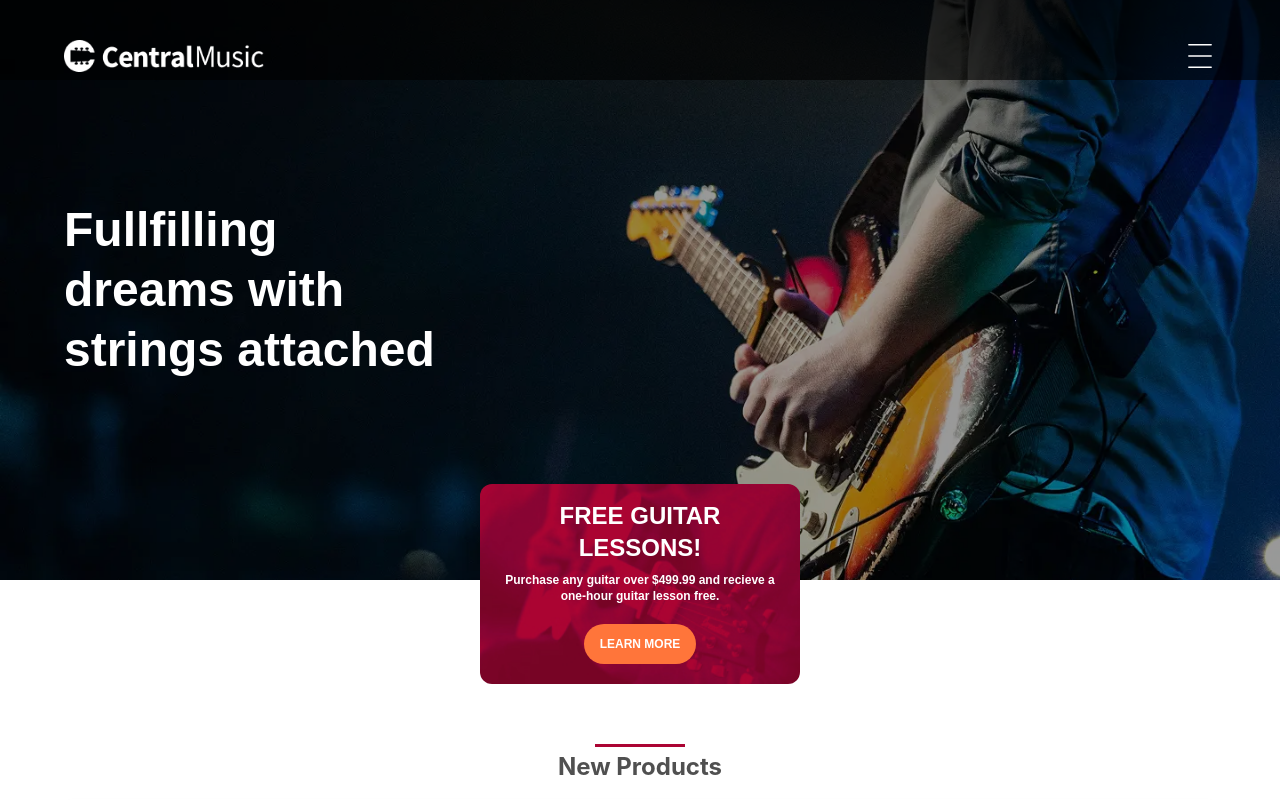
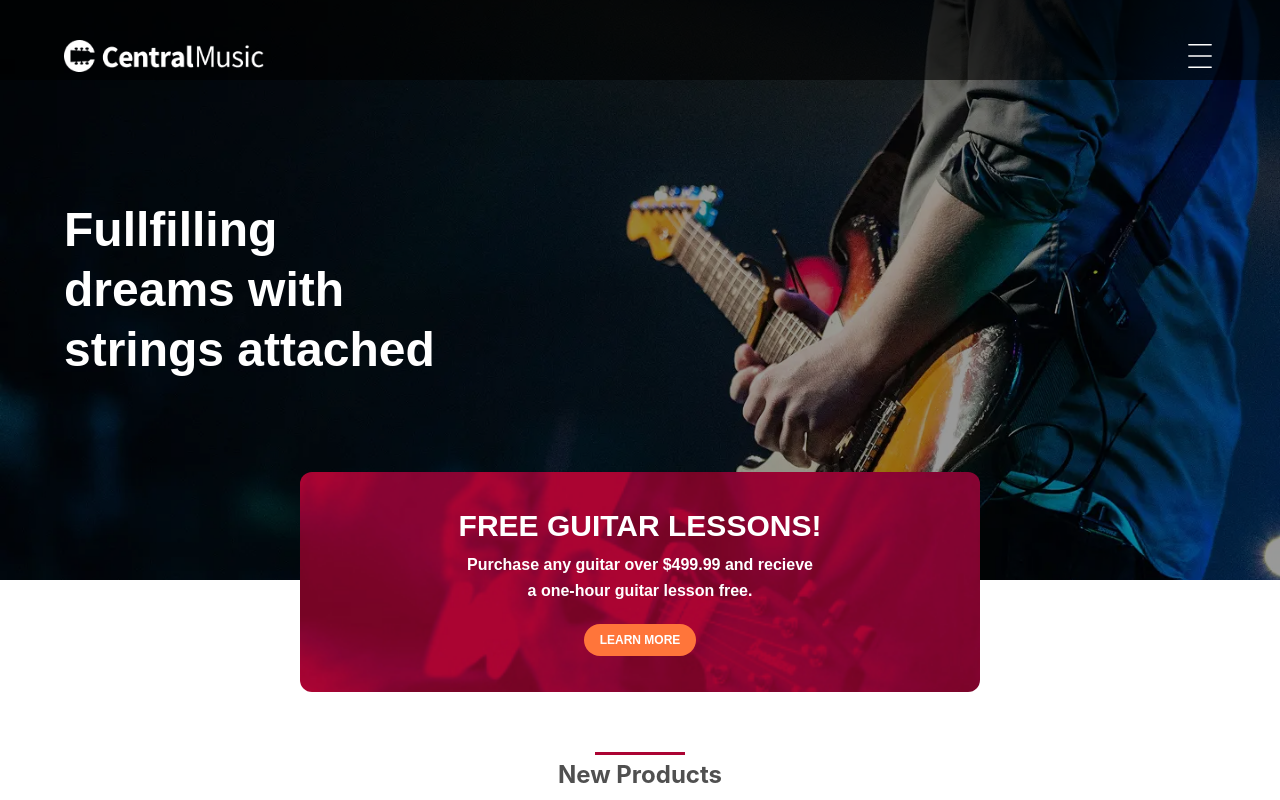
Before and after one commit to annaeugeniyevna/central-music-on-React, a React (Vite) app: page / in a window 1280 px wide. Shown: the top 800 px of the page. Built offline with nearby package versions, Linux system fonts and the light colour scheme.

Commit message:
feat: add responsive style for PromoBanner section

```diff
--- a/src/components/PromoBanner.jsx
+++ b/src/components/PromoBanner.jsx
@@ -11,22 +11,25 @@ const PromoBanner = () => {
         <>
             <section
             style={bgPromo}
-            className="relative z-20 max-w-[320px] min-h-[200px] rounded-xl py-4 mx-auto -mt-24">
+            className="relative z-20 max-w-[320px] min-h-[200px] rounded-xl py-4 mx-auto -mt-24
+            md:max-w-[680px] md:min-h-[210px] md:-mt-27 md:py-9">
                 <div
                 className="max-w-[1440px] mx-auto px-[5%]">
                     <div className="mb-5">
                         <h2
-                        className="font-work font-bold text-2xl text-white text-center pb-2">
+                        className="font-work font-bold text-2xl text-white text-center pb-2
+                        md:text-3xl">
                            FREE GUITAR LESSONS!
                         </h2>
                         <p
-                        className="font-work font-semibold text-xs text-white text-center">
+                        className="font-work font-semibold text-xs text-white text-center
+                        md:text-base md:max-w-[350px] md:mx-auto md:leading-relaxed">
                             Purchase any guitar over $499.99 and recieve a one-hour guitar lesson free.
                         </p>
                     </div>
                     <div className="flex justify-center">
                         <a href="/"
-                        className="font-work font-semibold text-xs text-white bg-btn-bg py-3 px-4 rounded-full">
+                        className="font-work font-semibold text-xs text-white bg-btn-bg py-2 px-4 rounded-full">
                             LEARN MORE
                         </a>
                     </div>
```
